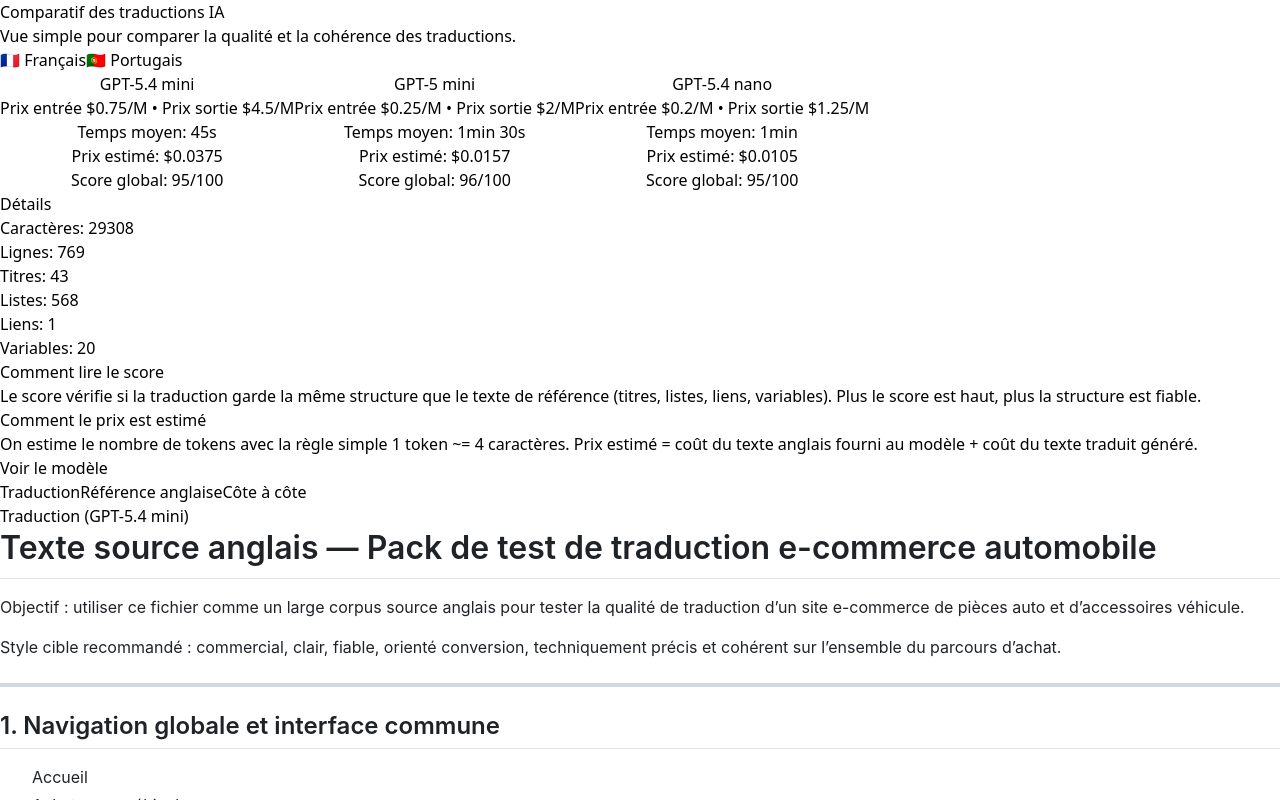
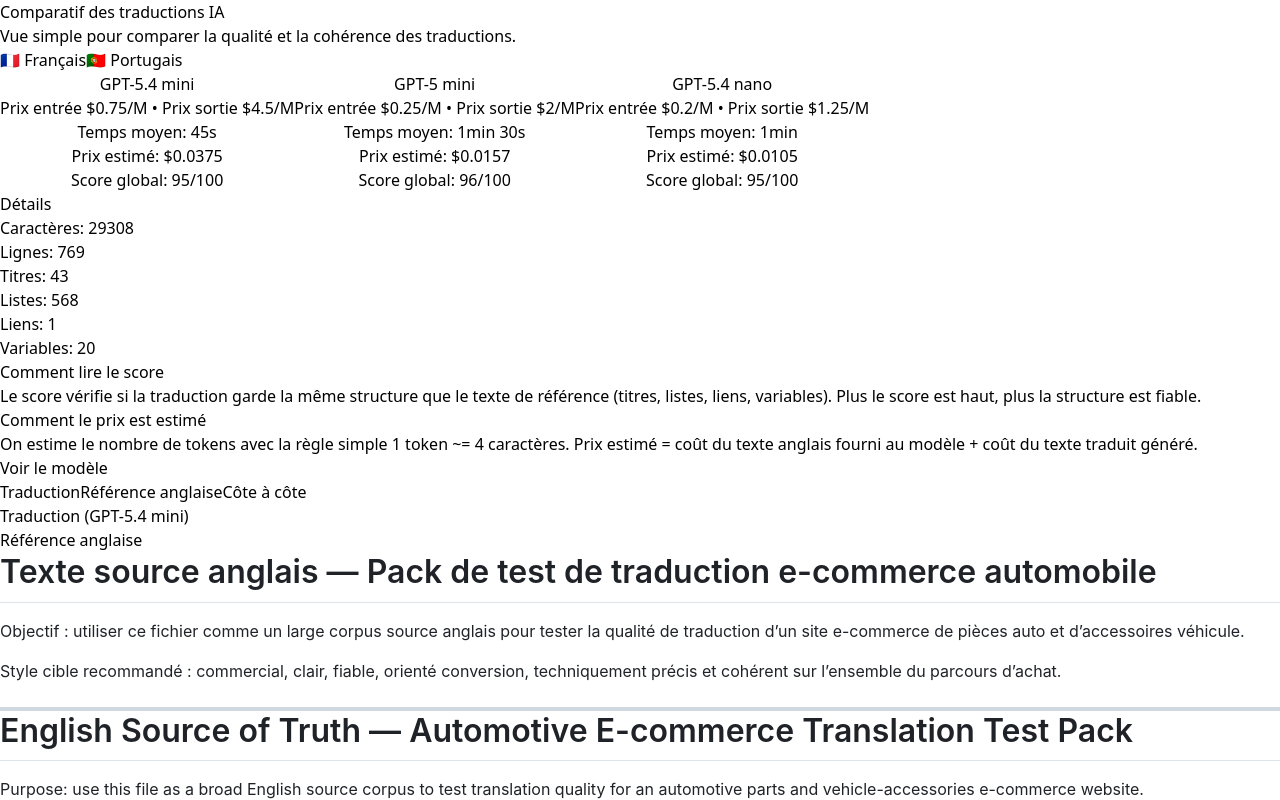
Before and after one commit to mathis-gala/Demo-PM, a React (Vite) app: page / in a window 1280 px wide. Both pictures are taken after a click on the button "AI Text Translation". Shown: the top 800 px of the page. Built offline with nearby package versions, Linux system fonts and the light colour scheme.

Commit message:
style: proper split section

```diff
--- a/src/translate-ai/home/Home.tsx
+++ b/src/translate-ai/home/Home.tsx
@@ -22,6 +22,11 @@
   translation: string;
   metrics: StructuralMetrics;
   score: number;
+}
+
+interface SplitMarkdown {
+  intro: string;
+  sections: Map<number, string>;
 }
 
 const MODELS: TranslationModel[] = [GPT54Mini, GPT5mini, GPT54Nano];
@@ -145,6 +150,30 @@
 
 function filenameForLanguage(model: TranslationModel, language: Language): string {
   return language === "fr" ? model.filenameFr : model.filenamePt;
+}
+
+function splitNumberedSections(content: string): SplitMarkdown {
+  const headingPattern = /^##\s+(\d+)\.\s+.*$/gm;
+  const matches = [...content.matchAll(headingPattern)];
+
+  if (matches.length === 0) {
+    return { intro: content.trim(), sections: new Map() };
+  }
+
+  const sections = new Map<number, string>();
+  const intro = content.slice(0, matches[0].index).trim();
+
+  matches.forEach((match, index) => {
+    const start = match.index;
+    const end = matches[index + 1]?.index ?? content.length;
+    const sectionNumber = Number(match[1]);
+
+    if (Number.isFinite(sectionNumber)) {
+      sections.set(sectionNumber, content.slice(start, end).trim());
+    }
+  });
+
+  return { intro, sections };
 }
 
 export default function Home() {
@@ -291,17 +320,58 @@
               </div>
             ) : null}
             {previewMode === "split" ? (
-              <div className="grid w-full gap-4 lg:grid-cols-2">
-                <MarkdownPanel
-                  title={`${t.translation} (${selected.model.name})`}
-                  content={selected.translation}
-                />
-                <MarkdownPanel title={t.gt} content={englishGt} />
-              </div>
+              <SplitMarkdownComparison
+                gtContent={englishGt}
+                gtTitle={t.gt}
+                translationContent={selected.translation}
+                translationTitle={`${t.translation} (${selected.model.name})`}
+              />
             ) : null}
           </div>
         ) : null}
       </div>
+    </div>
+  );
+}
+
+function SplitMarkdownComparison({
+  gtContent,
+  gtTitle,
+  translationContent,
+  translationTitle,
+}: {
+  gtContent: string;
+  gtTitle: string;
+  translationContent: string;
+  translationTitle: string;
+}) {
+  const translation = splitNumberedSections(translationContent);
+  const gt = splitNumberedSections(gtContent);
+  const sectionNumbers = [...new Set([...translation.sections.keys(), ...gt.sections.keys()])].sort(
+    (a, b) => a - b,
+  );
+  const hasIntro = translation.intro.length > 0 || gt.intro.length > 0;
+
+  return (
+    <div className="grid gap-4">
+      <div className="grid gap-4 lg:grid-cols-2">
+        <p className="text-lg font-semibold">{translationTitle}</p>
+        <p className="text-lg font-semibold">{gtTitle}</p>
+      </div>
+
+      {hasIntro ? (
+        <div className="grid gap-4 lg:grid-cols-2">
+          <MarkdownBlock content={translation.intro} />
+          <MarkdownBlock content={gt.intro} />
+        </div>
+      ) : null}
+
+      {sectionNumbers.map((sectionNumber) => (
+        <div key={sectionNumber} className="grid items-start gap-4 lg:grid-cols-2">
+          <MarkdownBlock content={translation.sections.get(sectionNumber) ?? ""} />
+          <MarkdownBlock content={gt.sections.get(sectionNumber) ?? ""} />
+        </div>
+      ))}
     </div>
   );
 }
@@ -322,3 +392,13 @@
     </section>
   );
 }
+
+function MarkdownBlock({ content }: { content: string }) {
+  return (
+    <section className="w-full rounded-lg border border-slate-200 bg-white p-4">
+      <article className="markdown-body max-w-none">
+        <ReactMarkdown remarkPlugins={[remarkGfm]}>{content}</ReactMarkdown>
+      </article>
+    </section>
+  );
+}
```
